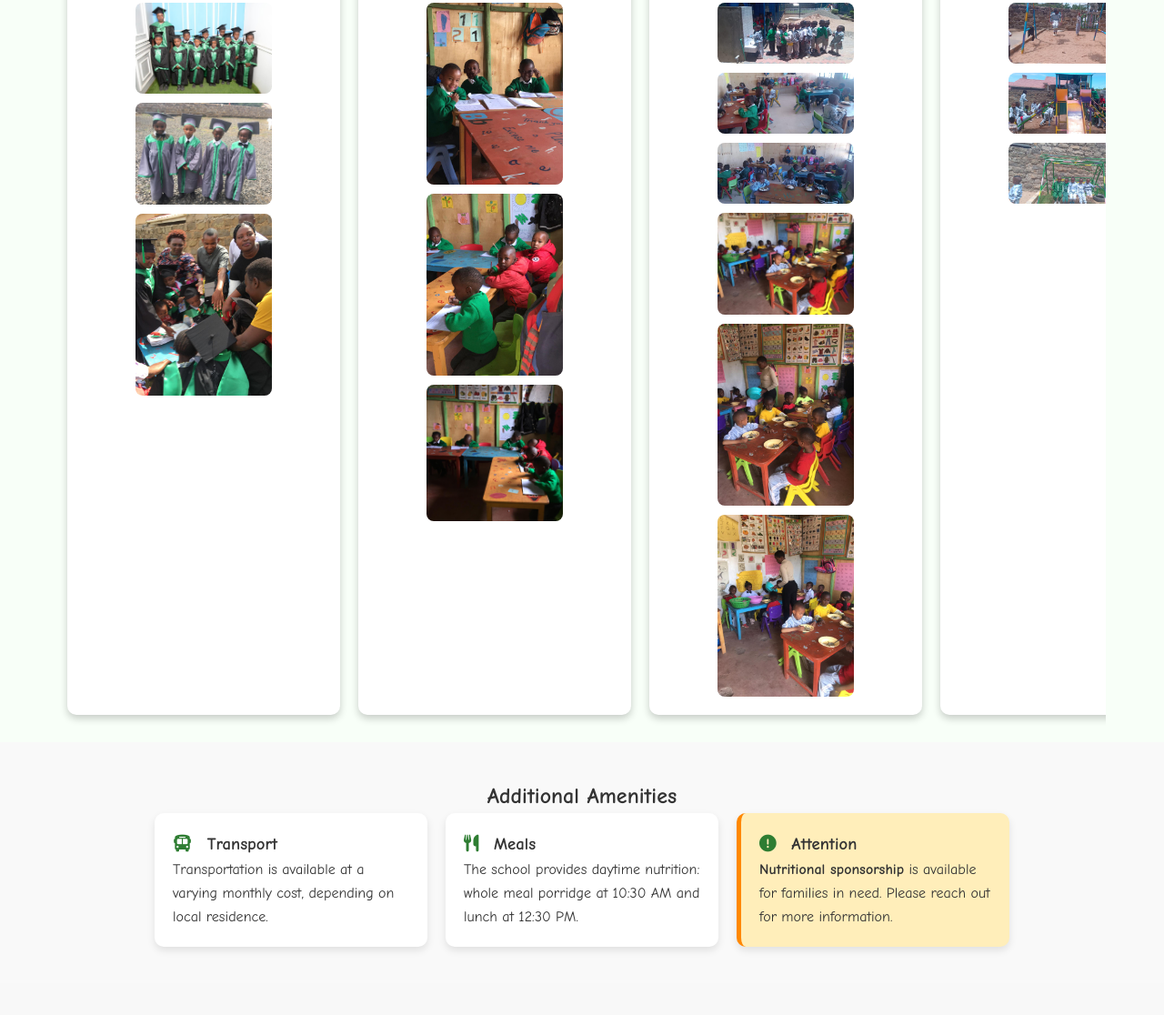
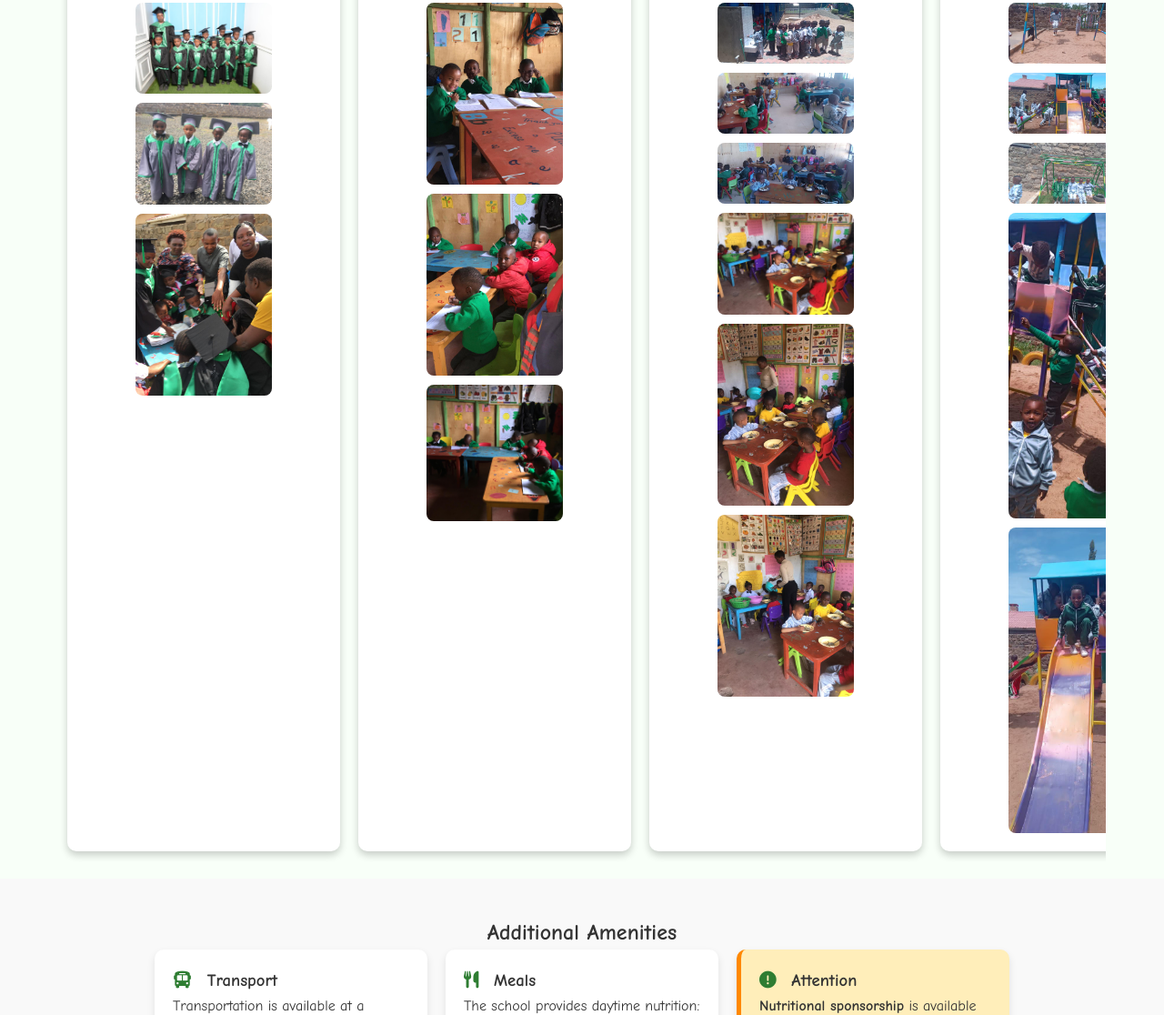
Before and after one commit to Kyendy-Mauwi/divineprovidenceacademy, a website built with Vite: page index.html in a window 1280 px wide. Shown: the part 2369-3485 px from the top of the page at 91% size. Built offline with nearby package versions, Linux system fonts and the light colour scheme.

Commit message:
Update index.html

```diff
--- a/index.html
+++ b/index.html
@@ -162,6 +162,8 @@
                     <img src="public/images/24.jpg" alt="Playtime 1">
                     <img src="public/images/23.jpg" alt="Playtime 2">
                     <img src="public/images/25.jpg" alt="Playtime 3">
+                    <img src="public/images/16.jpg" alt="Playtime 4">
+                    <img src="public/images/18.jpg" alt="Playtime 5">
                 </div>
             </div>
 
```
